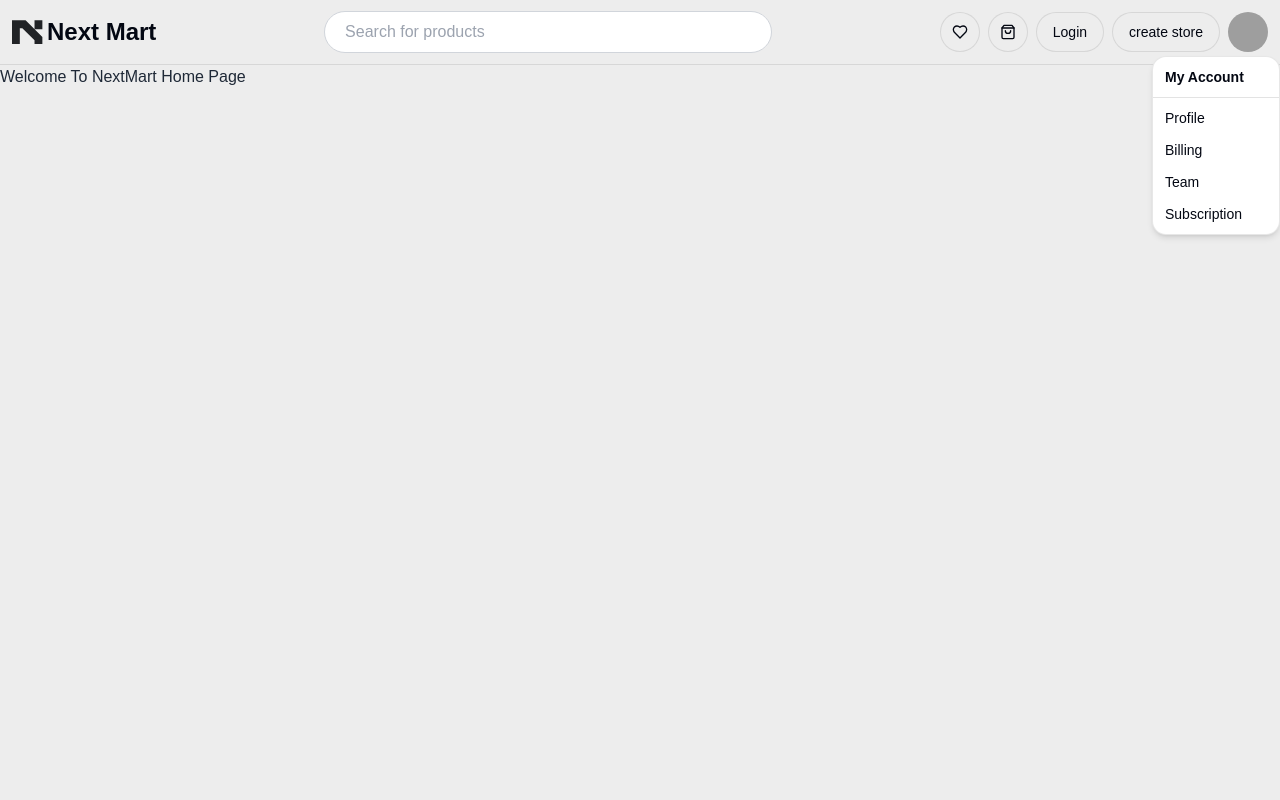
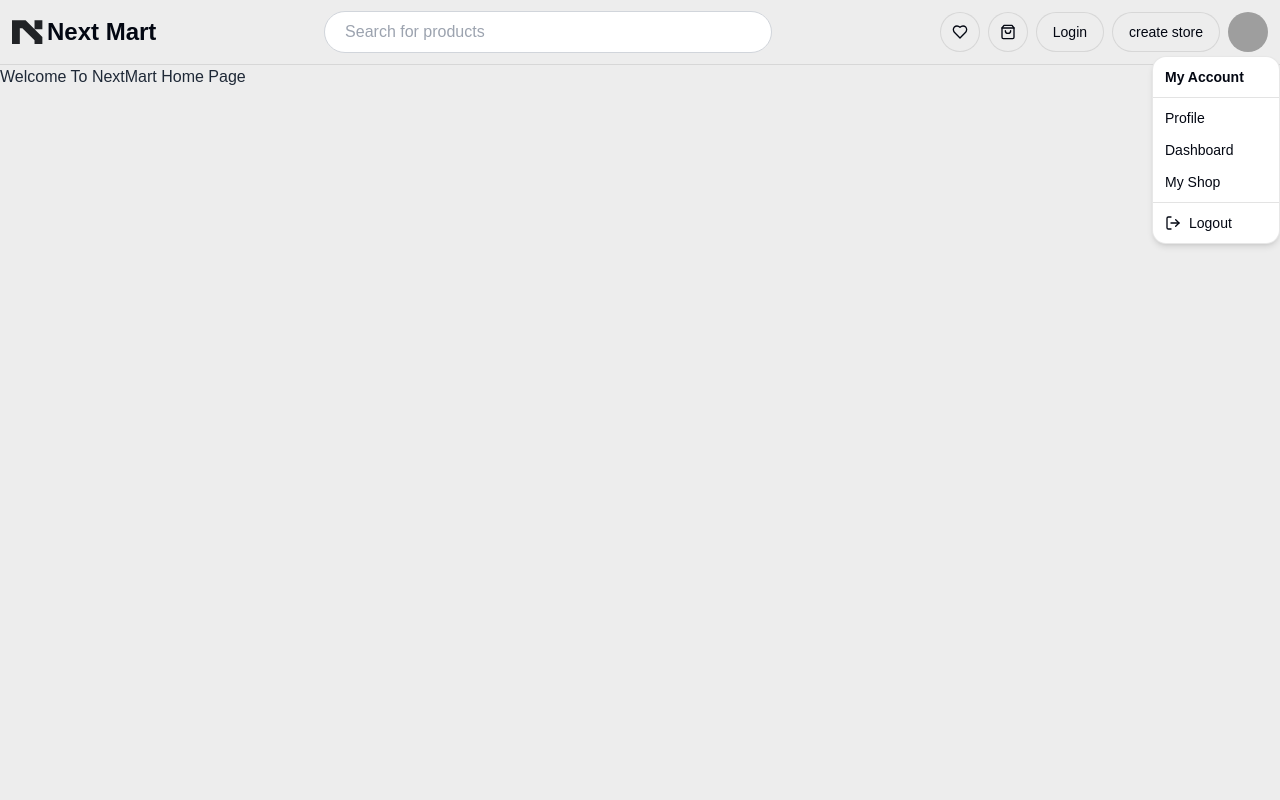
Before and after one commit to Sakhawat71/NextMart-Client-main, a Next.js app: page / in a window 1280 px wide. Both pictures are taken after a click on the button 1248 px from the left and 32 px from the top of the page. Shown: the top 800 px of the page. Built offline with nearby package versions, Linux system fonts and the light colour scheme; no server answers; grey boxes are pictures that could not be loaded.

Commit message:
feat: update Navbar component with user avatar, new dropdown items, and logout option

```diff
--- a/src/components/shared/Navbar.tsx
+++ b/src/components/shared/Navbar.tsx
@@ -1,6 +1,6 @@
 import Logo from "@/app/assets/svgs/Logo";
 import { Button } from "../ui/button";
-import { Heart, ShoppingBag } from "lucide-react";
+import { Heart, LogOut, ShoppingBag } from "lucide-react";
 import Link from "next/link";
 import {
     DropdownMenu,
@@ -51,8 +51,8 @@ export default function Navbar() {
                     <DropdownMenu>
                         <DropdownMenuTrigger>
                             <Avatar>
-                                <AvatarImage src="https://github.com/shadcn.png" />
-                                <AvatarFallback>CN</AvatarFallback>
+                                <AvatarImage src="https://i.ibb.co.com/4K27t1f/user.png" />
+                                <AvatarFallback>User</AvatarFallback>
                             </Avatar>
 
                         </DropdownMenuTrigger>
@@ -60,9 +60,13 @@ export default function Navbar() {
                             <DropdownMenuLabel>My Account</DropdownMenuLabel>
                             <DropdownMenuSeparator />
                             <DropdownMenuItem>Profile</DropdownMenuItem>
-                            <DropdownMenuItem>Billing</DropdownMenuItem>
-                            <DropdownMenuItem>Team</DropdownMenuItem>
-                            <DropdownMenuItem>Subscription</DropdownMenuItem>
+                            <DropdownMenuItem>Dashboard</DropdownMenuItem>
+                            <DropdownMenuItem>My Shop</DropdownMenuItem>
+                            <DropdownMenuSeparator />
+                            <DropdownMenuItem>
+                                <LogOut />
+                                <span>Logout</span>
+                            </DropdownMenuItem>
                         </DropdownMenuContent>
                     </DropdownMenu>
                 </nav>
```
